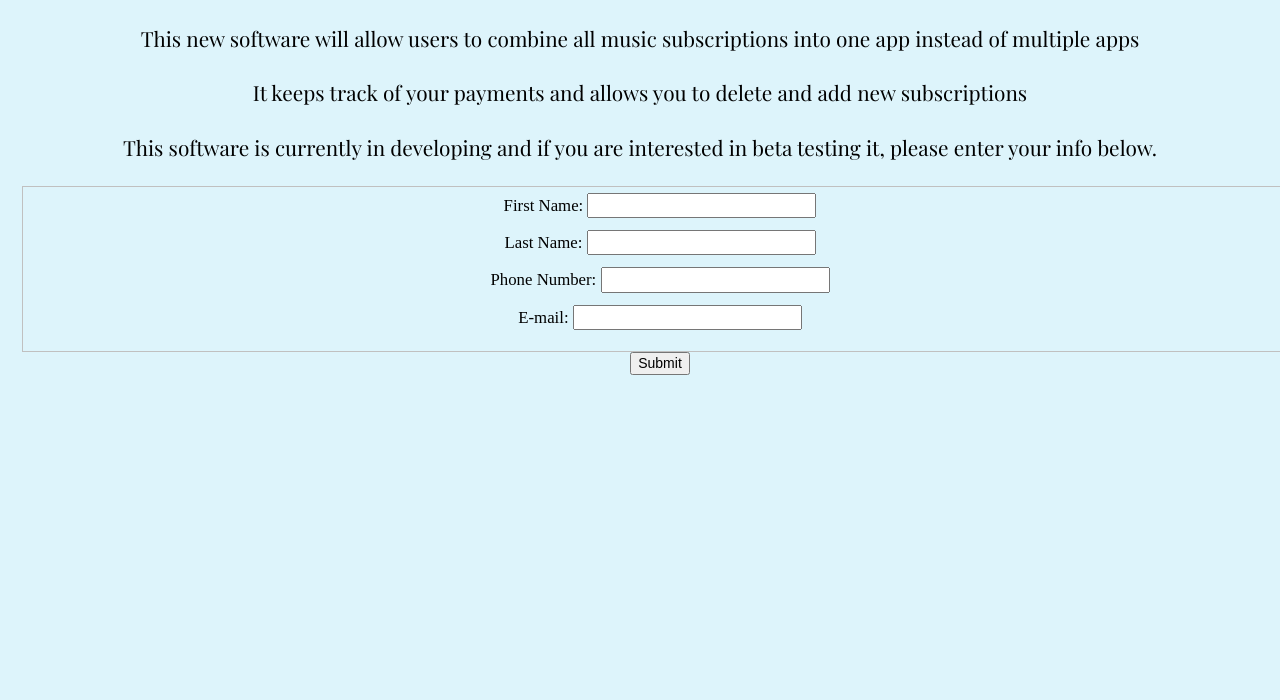
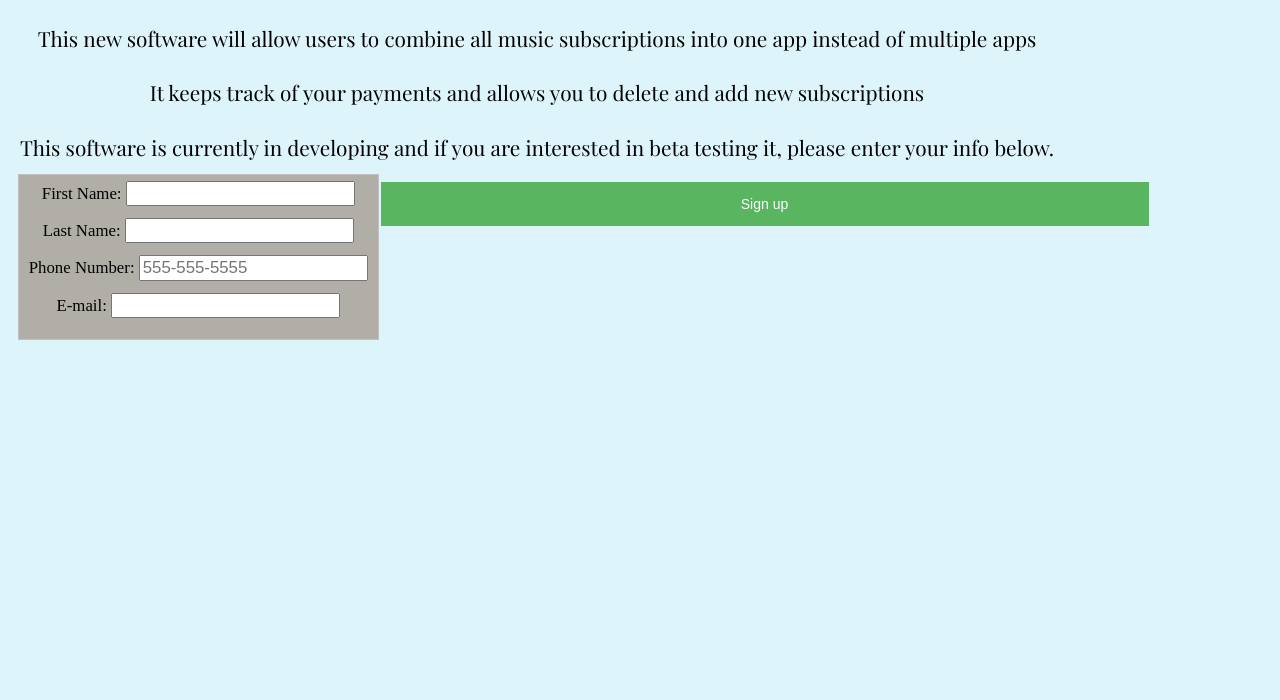
Before and after one commit to KiaraMcKenzie/Project1, a plain HTML site: page index.html in a window 1280 px wide. Shown: the part 100-800 px from the top of the page. Drawn offline with nearby package versions, Linux system fonts and the light colour scheme.

Commit message:
Max change 2
created class main
fixed javascript validate email
html validate phone
fixed padding and float

```diff
--- a/css/screen.css
+++ b/css/screen.css
@@ -1,5 +1,5 @@
 @import url('https://fonts.googleapis.com/css2?family=Playfair+Display&display=swap');
-
+@media screen and (min-width: 1080px) {
 body {
 	margin: 8px 0;
     text-align: center;
@@ -7,6 +7,13 @@ body {
 	background-color: #DDF4FB;
 
 }
+
+.main {
+	padding: 20 px;
+	float: left;
+	width: 60;
+}
+
 h1 {
 	text-align: center;
 	font-family: 'Playfair Display', serif;
@@ -14,20 +21,27 @@ h1 {
 	color: black;
 	padding: 25px;
 }
+
+fieldset {
+	background-color: #b0aea7;
+	float: left;
+}
+
+
+
 h2{
 	font-size:1.3em;
 	padding: 12px 20px;
 	font-family: 'Playfair Display', serif;
 	color:black;
+
 }
 
 form {
     width: 100%;
 	height: 150px;
-	padding: 12px 20px;
+	padding: 16px;
 	font-size: 14px;
-
-
 }
 
 ul {
@@ -40,3 +54,18 @@ ul li {
 	padding: 1px;
 	font-size: 1.2em;
 }
+button {
+  background-color: #4CAF50;
+  color: white;
+  padding: 14px 20px;
+  margin: 8px 0;
+  border: none;
+  cursor: pointer;
+  width: 60%;
+  opacity: 0.9;
+}
+.signupbtn {
+	float: left;
+	width: 60;
+}
+}
--- a/index.html
+++ b/index.html
@@ -10,18 +10,19 @@
 </head>
 <body>
 <header>
+<div class = "main">
 	<h1> Project Symphony</h1>
 	<h2> This new software will allow users to combine all music
 		 subscriptions into one app instead of multiple apps</h2>
 	<h2> It keeps track of your payments and allows you to delete and
 		 add new subscriptions</h2>
 	<h2> This software is currently in developing and if you are interested in beta testing it, please enter your info below.</h2>
-
+</div>
 </header>
 <!-- /* Using listing because I could not stop the form  -->
 <!-- from stacking next to each instead of on top -->
 
-<form name="Project" action="#" method="post" autocomplete="on">
+<form name="Project" action="#" method="post" autocomplete="on" onsubmit="return ValidateForm()">
 
 
 
@@ -39,16 +40,16 @@
 
 <li>
 <label> Phone Number:</label>
-<input type="tel" name="phone_field" required>
+<input type="tel" name="phone_field" placeholder = "555-555-5555" pattern="[0-9]{3}-[0-9]{3}-[0-9]{4}" required>
 </li>
 
 <li>
 <label>E-mail:</label>
-<input type="email" name="email_field" required>
+<input type="email" name="email_field" >
 </li>
 </ul>
 </fieldset>
-<input type="submit" value="Submit">
+<button type = "submit" class="signupbtn">Sign up</button>
 </form>
 </body>
 </html>
--- a/js/script.js
+++ b/js/script.js
@@ -1,19 +1,10 @@
-// to validate that first name field is not blank
+// to validate that email field is a valid email
 function validateForm() {
-var x = document.forms["Project"]["firstname"].value;
-  if (x == "") {
-    alert("First name and last name must be filled out");
+  var x = document.forms["Project"]["email"].value;
+  var atpos = x.indexOf("@");
+  var dotpos = x.lastIndexOf(".");
+  if (atpos<1 || dotpos<atpos+2 || dotpos+2>=x.length) {
+    alert("Not a valid e-mail address");
     return false;
-  }
- // to validate that last name field is not blank
-var x = document.forms["Project"]["lastname"].value;
-  if (x == "") {
-    alert("last name must be filled out");
-    return false;
-  }
-var x = document.forms["Project"]["lastname"].value;
-  if (x == "") {
-    alert("last name must be filled out");
-    return false;
-  }
+
 }
```
